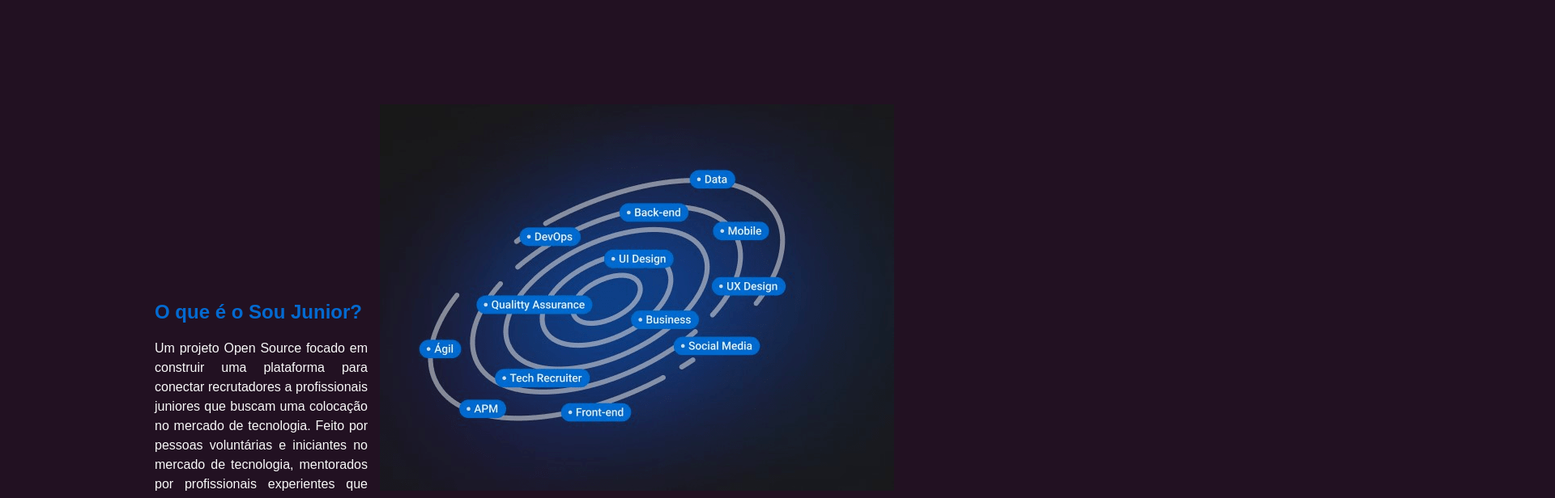
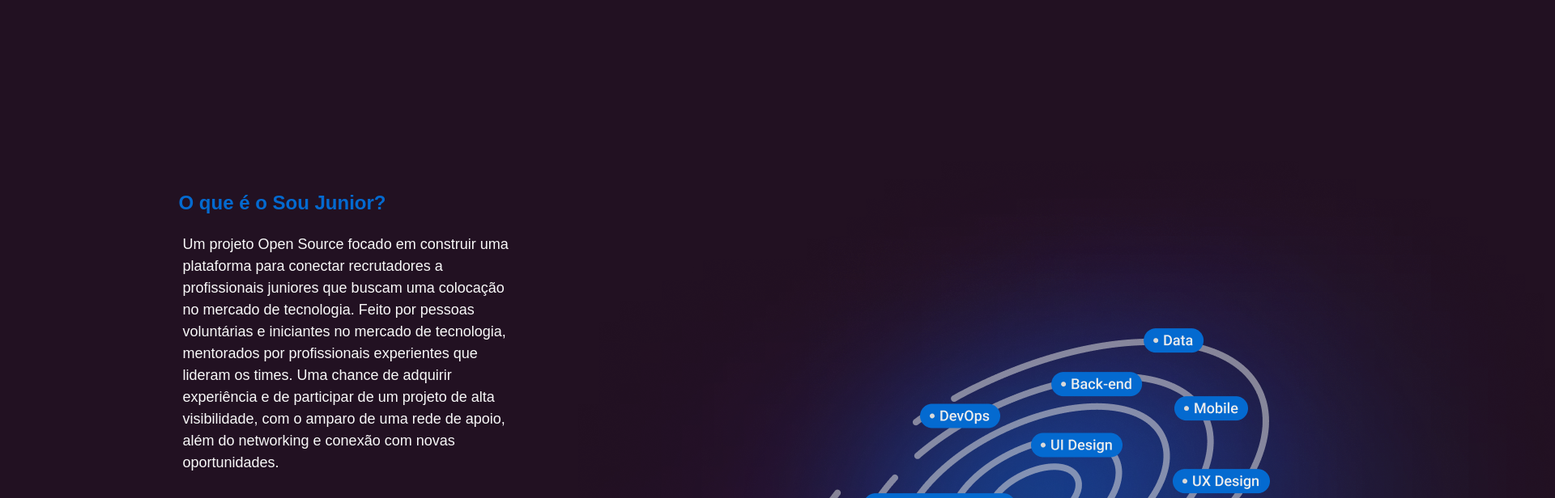
Before and after one commit to SouJunior/site-webapp, a Next.js app: page / in a window 1280 px wide. Shown: the part 600-1216 px from the top of the page at 81% size, 1920 px wide, since content can reach past the window. Built offline with nearby package versions, Linux system fonts and the light colour scheme; a web font is replaced by a local one.

Commit message:
atualizacao

```diff
--- a/components/AboutSection/AboutSection.module.css
+++ b/components/AboutSection/AboutSection.module.css
@@ -1,20 +1,20 @@
 @import url("https://fonts.googleapis.com/css2?family=Radio+Canada:ital,wght@0,300;0,400;0,500;0,600;0,700;1,300;1,400;1,500;1,600;1,700&display=swap");
 
 .container {
-    display: flex;
-    flex-direction: row;
-    justify-content:baseline;
-    align-items:flex-end;
+    display:flex;
+    flex-direction:row;
+    justify-content:center;
+    align-items:center;
     padding: 72px 176px;
     background-color: #212;
     margin: 95px 0px;
     font-family: "Radio Canada", sans-serif;
 }
+
 .alight{
     display: flex;
     flex-direction: column;
-    align-items:flex-start;
-    padding: 15px;
+    padding: 0px;
     gap: 19px;
     width: 429px;
     height: 254px;
@@ -29,18 +29,52 @@
 
     .text{
         color: #f9f9f9;
-        text-align: left;
-        text-align: justify;
-        max-width: 90ch;
+        align-items: left;
         font-weight: 400;
-        margin-bottom: 40px;
-        line-height: 150%;
+        font-size: 18px;
+        line-height: 27px;
+        padding: 5px;
         font-family: 'Radio Canada', sans-serif;
     }
 
     .galaxia{
-        background-image: "/public/assets/galaxia.png";
+        background-image: "/public/assets/galaxia1.png";
         background-repeat:no-repeat;
         background-position:right;
         background-size:contain;
+        width:410px;
+        height:470px;
     }
+
+    @media (max-width: 900px) {
+        .container {
+          display: flex;
+          flex-direction: column;
+          justify-content: center;
+          align-items: center;
+          width: 300vw;
+          height: auto;
+          margin: 0;
+        }
+
+        .alight {
+          display: flex;
+          flex-direction: column;
+          align-items: left;
+          max-width: 100vw;
+        }
+
+        .title {
+          text-align: left;
+        }
+
+        .text {
+          width: 100vw;
+          align-items: center;
+        }
+
+        .galaxia {
+            width:280px;
+            height:421px;
+        }
+      }
--- a/components/AboutSection/index.jsx
+++ b/components/AboutSection/index.jsx
@@ -6,6 +6,7 @@ import Image from "next/image";
 
 export const AboutSection = () => {
   return (
+
     <section className={styles.container}>
       <div className={styles.alight}>
       <h1 className={styles.title}> O que é o Sou Junior?</h1>
@@ -24,13 +25,15 @@ export const AboutSection = () => {
         </div>
 
 
+
         <div className={styles.galaxia}>
 
            {/* identificar o erro no comando abaixo */}
-          {/* <Image src="/assets/galaxia.png" alt="galaxia" width={410} heigth={470}/> */}
-          <img src="../../assets/galaxia.png" alt="galaxia"/>
+          {/* <Image src="/assets/galaxia1.png" alt="galaxia" width={410} heigth={470}/> */}
+          <img src="../../assets/galaxia1.png" alt="galaxia"/>
           </div>
-    </section>
+          </section>
+
 
   );
 };
```
Also changed, not shown: public/assets/galaxia1.png (added).
